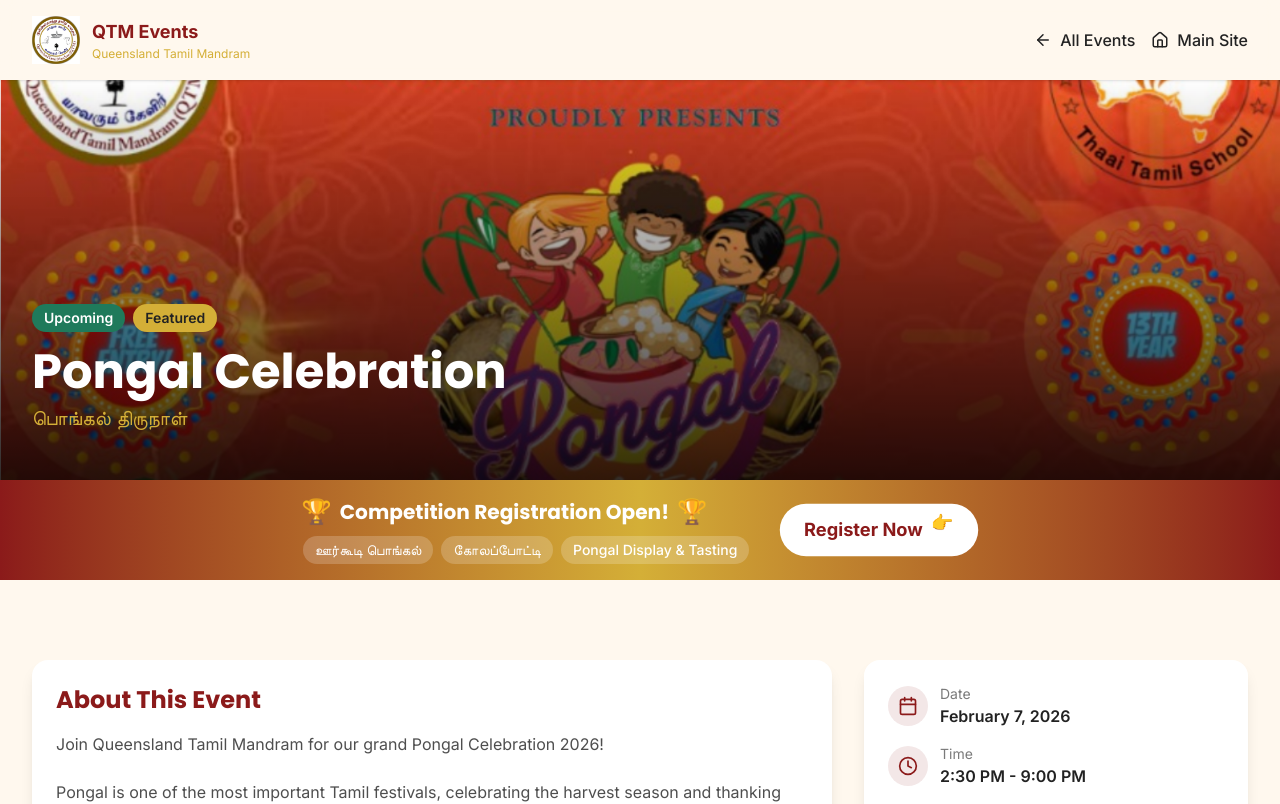
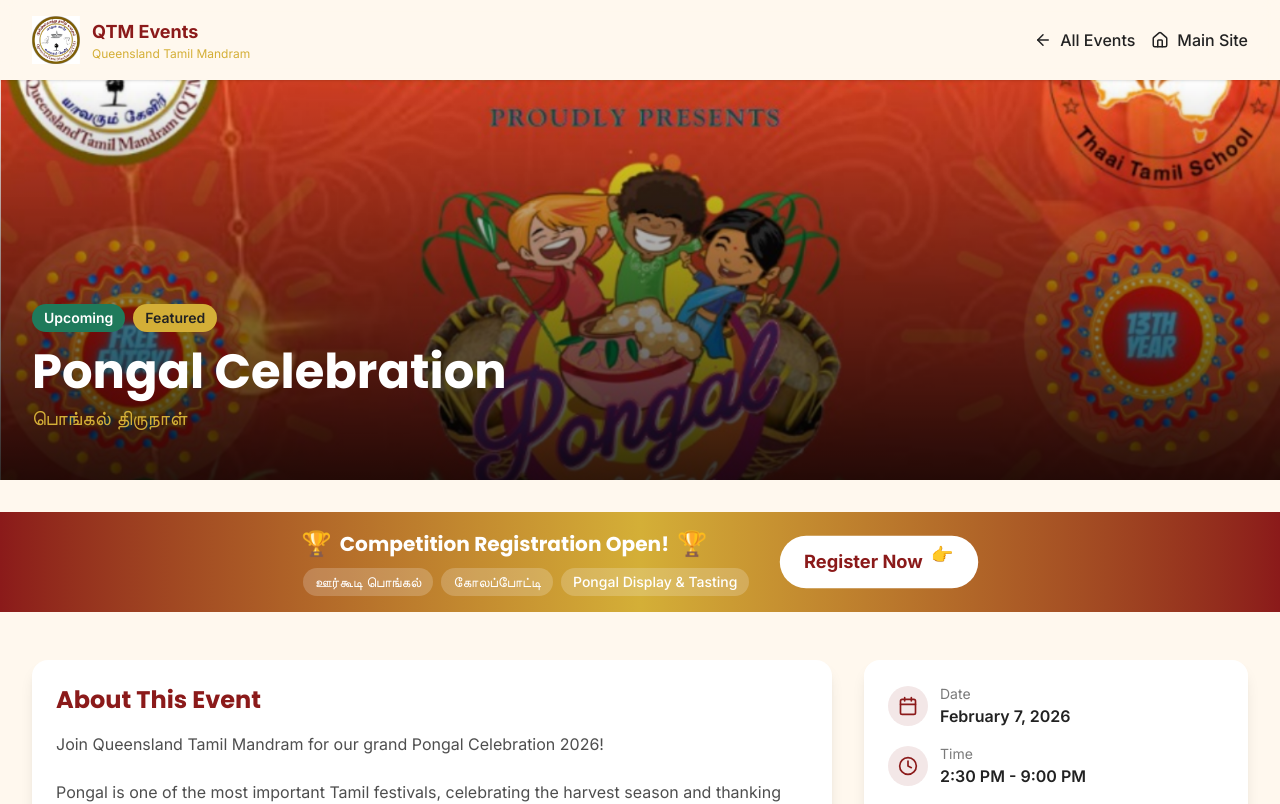
Before and after one commit to mathankumar4u-ux/qtm-events, a Next.js app: page /pongal-2026 in a window 1280 px wide. Shown: the top 804 px of the page. Built offline with nearby package versions, Linux system fonts and the light colour scheme.

Commit message:
Add spacing above competition banner

```diff
--- a/app/[eventId]/EventDetailClient.tsx
+++ b/app/[eventId]/EventDetailClient.tsx
@@ -329,7 +329,7 @@
     <motion.div
       initial={{ opacity: 0, y: -20 }}
       animate={{ opacity: 1, y: 0 }}
-      className="bg-gradient-to-r from-[#8B1A1A] via-[#D4AF37] to-[#8B1A1A] py-4 mb-8 relative overflow-hidden"
+      className="bg-gradient-to-r from-[#8B1A1A] via-[#D4AF37] to-[#8B1A1A] py-4 mt-8 relative overflow-hidden"
     >
       {/* Animated background shimmer */}
       <div className="absolute inset-0 bg-gradient-to-r from-transparent via-white/20 to-transparent animate-shimmer"></div>
```
